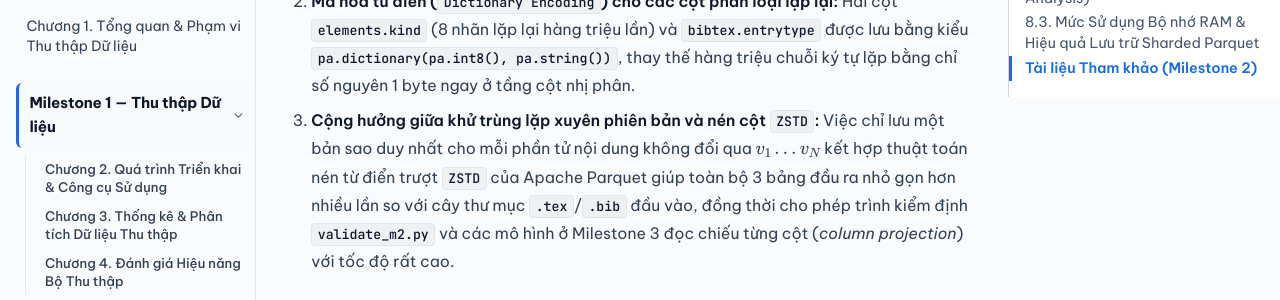
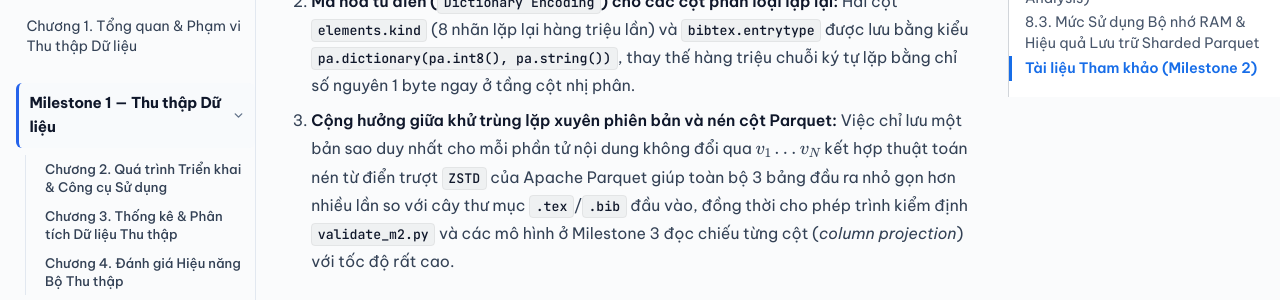
Before and after one commit to GiaaPhuc/arxiv-book, a Jupyter Book: the page built from m2/04_parser_performance.md, in a window 1280 px wide and 900 px high, scrolled down 1789 px. Shown: the part 150-450 px from the top of the window. Built offline with Jupyter Book 1.0.4 settings and Sphinx 7.4.7 and the Sphinx Book theme 1.1.4, drawn with Linux system fonts in a browser that asks for light colours.

Commit message:
docs(m2): align chapters with merged B/D implementations

```diff
--- a/m2/04_parser_performance.md
+++ b/m2/04_parser_performance.md
@@ -226,7 +226,7 @@ if HAS_M2_PERF:
         ("Mức tiêu thụ RAM trung bình toàn phiên (ram_mean_bytes — lấy mẫu 1s/lần)", f"{ram_mean_b:,.0f} B ({ram_mean_b / 1024**2:.2f} MiB)"),
         ("Tổng số mẫu đo RAM định kỳ đã thu thập (ram_samples)", f"{ram_samples:,} mẫu"),
         ("Dung lượng kho nguồn .tex/.bib đầu vào từ Milestone 1 (input_corpus_bytes)", fmt_storage(in_bytes)),
-        ("Dung lượng 3 bảng Sharded Parquet đầu ra — nén ZSTD (output_parsed_bytes)", fmt_storage(out_bytes)),
+        ("Dung lượng 3 bảng Sharded Parquet đầu ra (output_parsed_bytes)", fmt_storage(out_bytes)),
         ("Tỷ lệ dung lượng Parquet đầu ra so với kho nguồn đầu vào", f"{out_bytes / max(in_bytes, 1.0) * 100:.2f}%"),
     ]
     show_table(pd.DataFrame(mem_rows, columns=["Chỉ số bộ nhớ RAM & lưu trữ đĩa (Mục 8.3)", "Giá trị đo đạc"]), kv=True)
@@ -242,7 +242,7 @@ else:
             ("Đỉnh bộ nhớ vật lý toàn hệ thống (ram_peak_bytes)", "[Mẫu cấu trúc] ~388.00 MiB (< 3.1% trần 12.7 GiB Colab RAM)"),
             ("Mức tiêu thụ RAM trung bình (ram_mean_bytes)", "[Mẫu cấu trúc] ~265.00 MiB (giữ phẳng nhờ flush mỗi 500 bài)"),
             ("Dung lượng kho nguồn đầu vào (input_corpus_bytes)", "[Nền M1 15k ID] ~10.062 GiB (hoặc ~16.8 GiB ở 25k ID)"),
-            ("Dung lượng 3 bảng Sharded Parquet đầu ra (output_parsed_bytes)", "[Mẫu cấu trúc] ~1.420 GiB (ZSTD + dictionary encoding)"),
+            ("Dung lượng 3 bảng Sharded Parquet đầu ra (output_parsed_bytes)", "[Mẫu cấu trúc] ~1.420 GiB (dictionary encoding)"),
         ],
         columns=["Chỉ số bộ nhớ & lưu trữ cần báo cáo (Mục 8.3)", "Trạng thái / Cấu hình mục tiêu"],
     )
@@ -300,7 +300,7 @@ plt.close(fig)
 
 1. **Xả phân mảnh định kỳ theo lô 500 bài (`Streaming Sharded Parquet`):** Nếu tích lũy toàn bộ `~6–10 triệu` dòng `elements` và `hierarchy` của 25.000 bài báo dưới dạng đối tượng Python trong bộ nhớ trước khi ghi đĩa, tiến trình sẽ tiêu tốn nhiều GiB RAM và dễ chạm ngưỡng OOM của máy ảo Colab. Cơ chế `flush()` mỗi `500` bài kết hợp `chunksize = 1` trên `ProcessPoolExecutor` và thu gom rác chủ động (`gc.collect()`) giữ cho đường biên RAM hoàn toàn phẳng theo thời gian ($\mathcal{O}(\text{batch\_size})$ thay vì $\mathcal{O}(N_{\text{papers}})$).
 2. **Mã hóa từ điển (`Dictionary Encoding`) cho các cột phân loại lặp lại:** Hai cột `elements.kind` (8 nhãn lặp lại hàng triệu lần) và `bibtex.entrytype` được lưu bằng kiểu `pa.dictionary(pa.int8(), pa.string())`, thay thế hàng triệu chuỗi ký tự lặp bằng chỉ số nguyên 1 byte ngay ở tầng cột nhị phân.
-3. **Cộng hưởng giữa khử trùng lặp xuyên phiên bản và nén cột `ZSTD`:** Việc chỉ lưu một bản sao duy nhất cho mỗi phần tử nội dung không đổi qua $v_1 \dots v_N$ kết hợp thuật toán nén từ điển trượt `ZSTD` của Apache Parquet giúp toàn bộ 3 bảng đầu ra nhỏ gọn hơn nhiều lần so với cây thư mục `.tex`/`.bib` đầu vào, đồng thời cho phép trình kiểm định `validate_m2.py` và các mô hình ở Milestone 3 đọc chiếu từng cột (*column projection*) với tốc độ rất cao.
+3. **Cộng hưởng giữa khử trùng lặp xuyên phiên bản và nén cột Parquet:** Việc chỉ lưu một bản sao duy nhất cho mỗi phần tử nội dung không đổi qua $v_1 \dots v_N$ kết hợp thuật toán nén từ điển trượt `ZSTD` của Apache Parquet giúp toàn bộ 3 bảng đầu ra nhỏ gọn hơn nhiều lần so với cây thư mục `.tex`/`.bib` đầu vào, đồng thời cho phép trình kiểm định `validate_m2.py` và các mô hình ở Milestone 3 đọc chiếu từng cột (*column projection*) với tốc độ rất cao.
 
 ---
 
```
Also changed, not shown: m2/01_parsing_hierarchy.md (+2 -2 lines).
